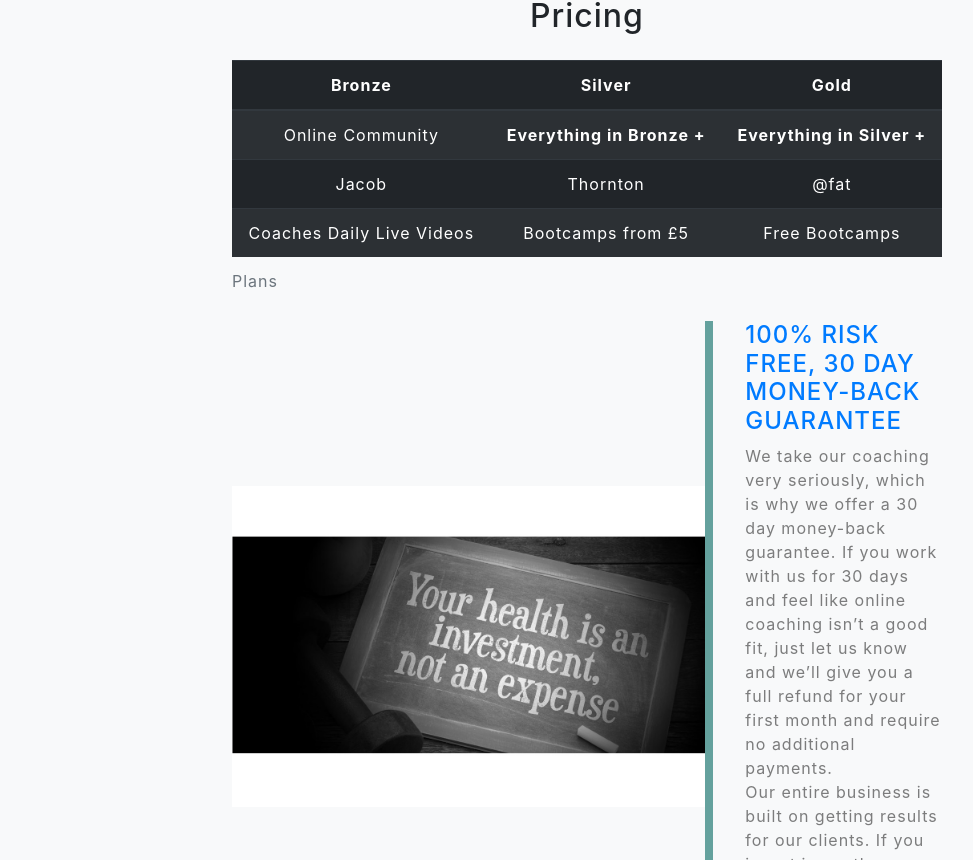
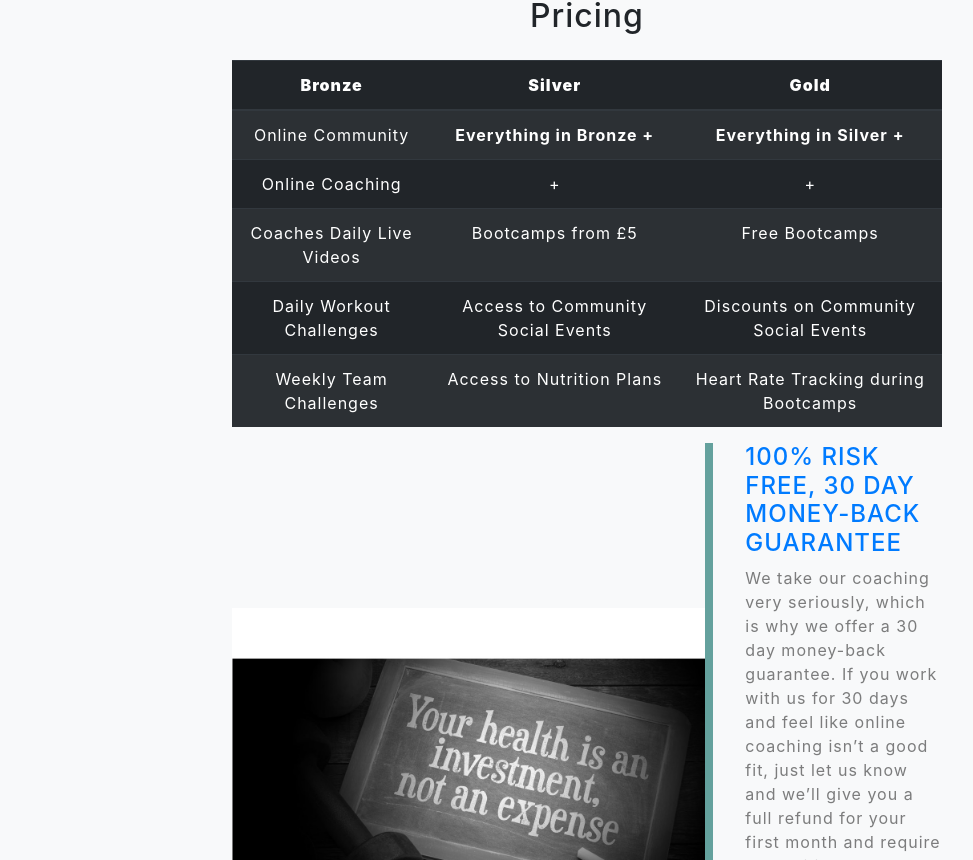
Before and after one commit to jackosullivanpt/elixirclub, a website with bundled scripts: page index.html in a window 1280 px wide. Shown: the part 3551-4411 px from the top of the page, without its empty margins (53-1026 px from the left). Built offline with nearby package versions, Linux system fonts and the light colour scheme; files whose address does not match are found by name.

Commit message:
Update index.html

```diff
--- a/index.html
+++ b/index.html
@@ -199,12 +199,11 @@
           <div class="col-lg-8 mx-auto">
             <h2 class="text-black mb-4">Pricing</h2>
             <table class="table table-striped table-dark">
-   <caption>Plans</caption>
 <thead>
     <tr>
-      <th scope="col">Bronze</th>
-      <th scope="col">Silver</th>
-      <th scope="col">Gold</th>
+      <th scope="col"><b>Bronze</b></th>
+      <th scope="col"><b>Silver</b></th>
+      <th scope="col"><b>Gold</b></th>
     </tr>
   </thead>
 
@@ -215,15 +214,26 @@
       <td><b>Everything in Silver +</b></td>
     </tr>
     <tr>
-      <td>Jacob</td>
-      <td>Thornton</td>
-      <td>@fat</td>
+      <td>Online Coaching</td>
+      <td>+</td>
+      <td>+</td>
     </tr>
     <tr>
       <td>Coaches Daily Live Videos</td>
       <td>Bootcamps from £5</td>
       <td>Free Bootcamps</td>
     </tr>
+    <tr>
+      <td>Daily Workout Challenges</td>
+      <td>Access to Community Social Events</td>
+      <td>Discounts on Community Social Events</td>
+    </tr>
+    <tr>
+      <td>Weekly Team Challenges</td>
+      <td>Access to Nutrition Plans</td>
+      <td>Heart Rate Tracking during Bootcamps</td>
+    </tr>
+
   </tbody>
 </table>
 
```
